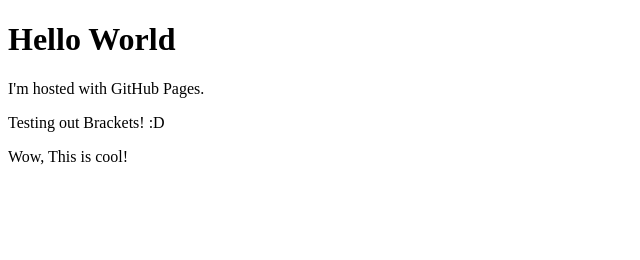
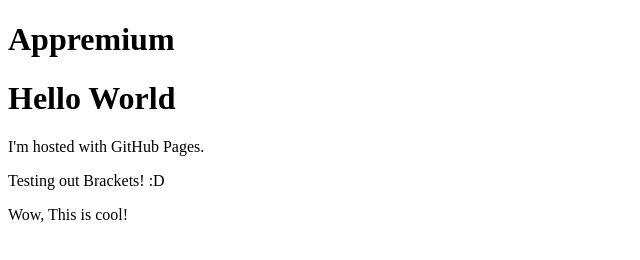
Before and after one commit to Darkfox3889/darkfox3889.github.io, a plain HTML site: page index.html in a window 1280 px wide. Shown: the whole page, without its empty margins (0-640 px from the left). Drawn offline with Linux system fonts and the light colour scheme.

Commit message:
Added header div.

```diff
--- a/index.html
+++ b/index.html
@@ -5,6 +5,11 @@
         <link type="text\css" href="stylesheet.css" rel="stylesheet">
     </head>
     <body>
+        <div class = "container">
+            <div class = "header">
+                <h1>Appremium</h1>
+            </div>
+        </div>
         <h1>Hello World</h1>
         <p>I'm hosted with GitHub Pages.</p>
         <p>Testing out Brackets! :D</p>
```
